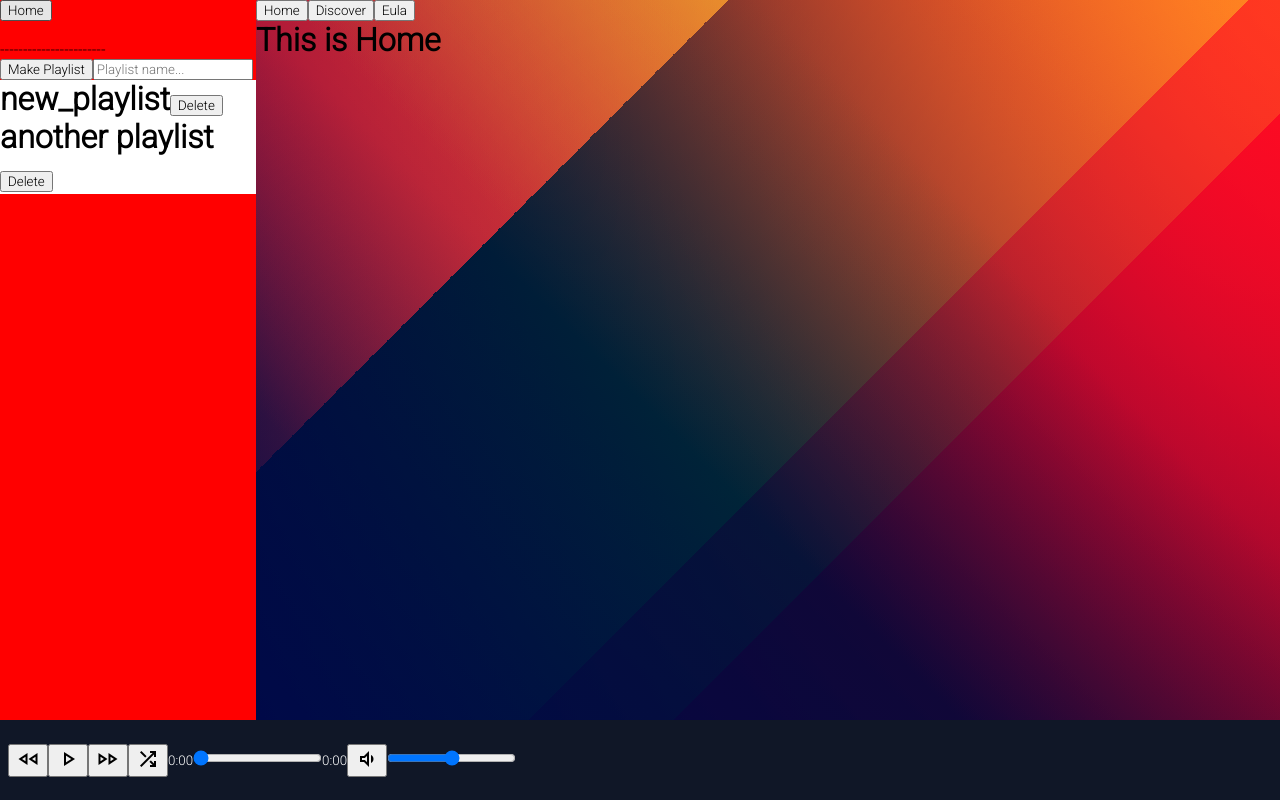
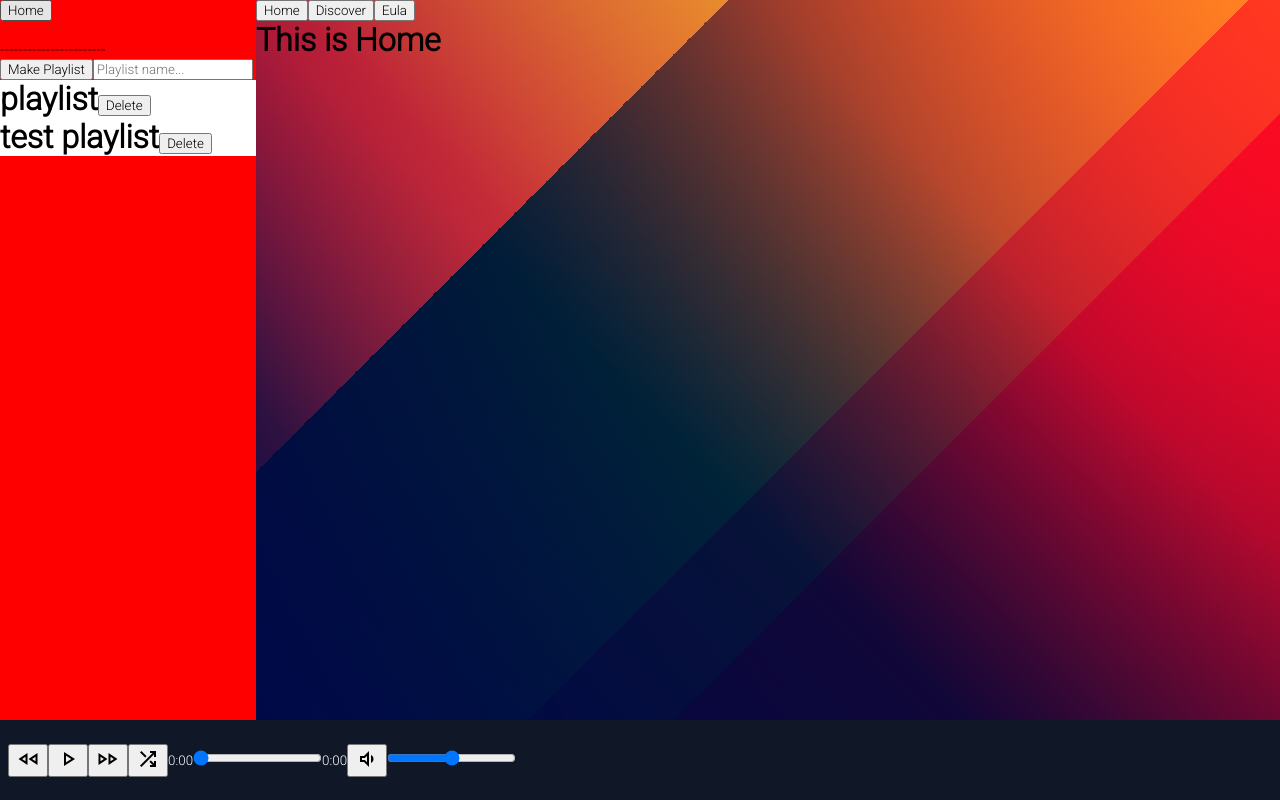
Before and after one commit to RomanLatipov/music-player, a React (Vite) app: page / in a window 1280 px wide. Built offline with nearby package versions, Linux system fonts and the light colour scheme; data requests are answered from the project's data file.

Commit message:
make add to playlist button

```diff
--- a/db.json
+++ b/db.json
@@ -32,8 +32,25 @@
   ],
   "playlists": [
     {
-      "id": "3931",
-      "new_playlist": [
+      "id": "1232",
+      "name": "playlist",
+      "songs": [
+        {
+          "id": "1",
+          "title": "2241",
+          "artist": "Danger",
+          "genres": [
+            "edm",
+            "rock"
+          ],
+          "album_cover": ""
+        }
+      ]
+    },
+    {
+      "id": "07ea",
+      "name": "test playlist",
+      "songs": [
         {
           "id": "1",
           "title": "2241",
@@ -45,6 +62,26 @@
           "album_cover": ""
         },
         {
+          "id": "1",
+          "title": "2241",
+          "artist": "Danger",
+          "genres": [
+            "edm",
+            "rock"
+          ],
+          "album_cover": ""
+        },
+        {
+          "id": "2",
+          "title": "Crash 2.0",
+          "artist": "Adventure Club",
+          "genres": [
+            "edm",
+            "house"
+          ],
+          "album_cover": ""
+        },
+        {
           "id": "3",
           "title": "Fly Away feat. Anjulie",
           "artist": "TheFatRat",
@@ -52,12 +89,7 @@
             "edm"
           ],
           "album_cover": ""
-        }
-      ]
-    },
-    {
-      "id": "63ca",
-      "another playlist": [
+        },
         {
           "id": "2",
           "title": "Crash 2.0",
--- a/src/App.jsx
+++ b/src/App.jsx
@@ -3,7 +3,7 @@ import AudioPlayer from './components/AudioPlayer';
 import PrimaryDisplay from './components/PrimaryDisplay';
 import DisplayPlaylists from './components/DisplayPlaylists';
 import RenderPlaylists from './components/RenderPlaylists';
-import { useState } from 'react';
+import { useState, useEffect } from 'react';
 
 function App() {
   const [currentSongs, setCurrentSong] = useState([]);
@@ -11,6 +11,20 @@ function App() {
   const [isPlaying, setPlaying] = useState(false);
   const [homeOrPlaylist, setHomeOrPlaylist] = useState(true);
   const [playlistId, setPlaylistId] = useState("");
+
+
+  const song = [
+    {
+      "id": "2",
+      "title": "Crash 2.0",
+      "artist": "Adventure Club",
+      "genres": [
+        "edm",
+        "house"
+      ],
+      "album_cover": ""
+    }
+  ]
 
   return (<>
     <div id="sidebar">
--- a/src/components/Discover.jsx
+++ b/src/components/Discover.jsx
@@ -4,6 +4,7 @@ import { useState, useEffect } from "react";
 export default function Discover({songSetter, setSrcChange}) {
     const [arrayOfSongs, setArrayOfSongs] = useState([]);
     const [displaySongs, setDisplaySongs] = useState([]);
+
     useEffect(() => {
         fetch("http://localhost:3000/songs")
         .then(res => res.json())
@@ -13,12 +14,29 @@ export default function Discover({songSetter, setSrcChange}) {
         })
     }, [])
 
+    function handlePostToPlaylist(id, song){
+        fetch("http://localhost:3000/playlists/"+id)
+        .then(res => res.json())
+        .then(data => fetch("http://localhost:3000/playlists/"+id, {
+                        method: 'PATCH',
+                        headers: {
+                            'Content-Type': 'application/json',
+                            'Accept': 'application/json'
+                        },
+                        body: JSON.stringify({
+                            songs: [...data.songs, song]
+                        })
+                    }))
+    }
+
     function handleSearch(name) {
         const search = arrayOfSongs.filter(song => song.title.toLowerCase().includes(name.toLowerCase()));
         setDisplaySongs(search);
     }
 
-    const songs = displaySongs.map(song => <Song song={song} songSetter={songSetter} setSrcChange={setSrcChange} button={<button style={{width: "160px"}}>Add to Playlist</button>}/>)
+    const songs = displaySongs.map(song => <Song song={song} songSetter={songSetter} setSrcChange={setSrcChange} button={<button style={{width: "160px"}} onClick={()=> {
+        handlePostToPlaylist("07ea", song);
+        }}>Add to Playlist</button>}/>)
     return(<>
         <h1>This is Discover</h1>
         <input type="test" placeholder="Search..." onChange={event => handleSearch(event.target.value)}></input>
--- a/src/components/DisplayPlaylists.jsx
+++ b/src/components/DisplayPlaylists.jsx
@@ -11,6 +11,7 @@ export default function DisplayPlaylists({setHomeOrPlaylist, setPlaylistId}) {
         .then(data => setPlaylists(data));
     }, [])
 
+    // console.log(playlists);
     // function hanleDisplayPlaylists(data) {
     //     setPlaylists(data);
     //     // const temp = data.map(d => Object.keys(d))
@@ -26,10 +27,8 @@ export default function DisplayPlaylists({setHomeOrPlaylist, setPlaylistId}) {
                     'Accept': 'application/json'
                 },
                 body: JSON.stringify({
-                    [playlistName]: [
-                        {
-                        }
-                    ]
+                    name: playlistName,
+                    songs: []
                 })
         })
         .then(res => res.json())
@@ -48,6 +47,8 @@ export default function DisplayPlaylists({setHomeOrPlaylist, setPlaylistId}) {
         })
     }
 
+
+
     const display = playlists.map(playlist => <Playlist playlist={playlist} setHomeOrPlaylist={setHomeOrPlaylist} setPlaylistId={setPlaylistId} handleDelete={handleDelete}/>)
     return(<>
         <br></br>-----------------------<br></br>
--- a/src/components/Playlist.jsx
+++ b/src/components/Playlist.jsx
@@ -1,6 +1,6 @@
 export default function Playlist({playlist, setHomeOrPlaylist, setPlaylistId, handleDelete}) {
 
-    const name = Object.keys(playlist)[1];
+    const name = playlist.name;
     const id = playlist.id;
 
     return(<>
--- a/src/components/RenderPlaylists.jsx
+++ b/src/components/RenderPlaylists.jsx
@@ -6,11 +6,11 @@ export default function RenderPlaylists({playlistId, songSetter, setSrcChange})
     useEffect(() => {
         fetch("http://localhost:3000/playlists/"+playlistId)
         .then(res => res.json())
-        .then(data => setPlaylistSongs(data[Object.keys(data)[1]]))
+        .then(data => setPlaylistSongs(data.songs))
     }, [playlistId])
 
 
-    // console.log(playlistSongs);
+    console.log(playlistSongs);
     const songs = playlistSongs.map(song => <Song song={song} songSetter={songSetter} setSrcChange={setSrcChange} button={<button style={{width: "160px"}}>Add to Playlist</button>}/>)
     return(<>
         <h1>Playlist id is {playlistId}</h1>
```
